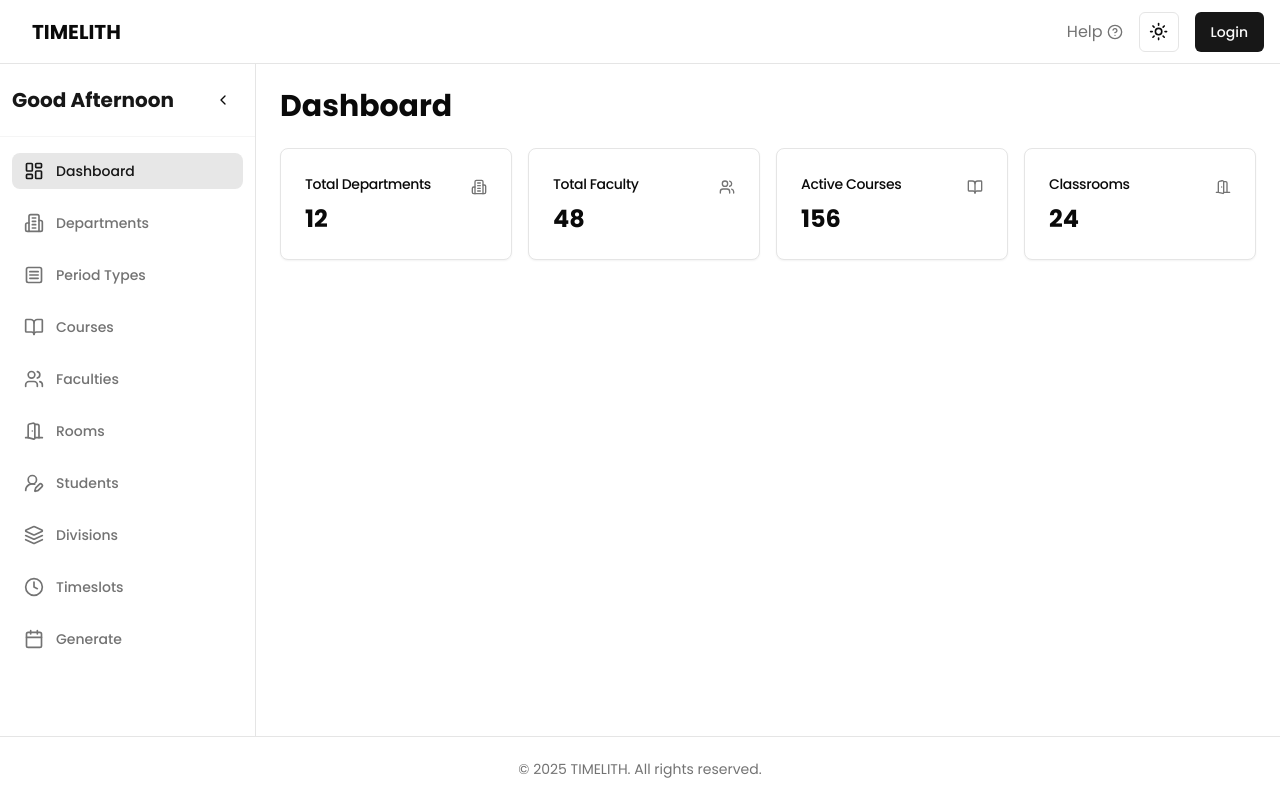
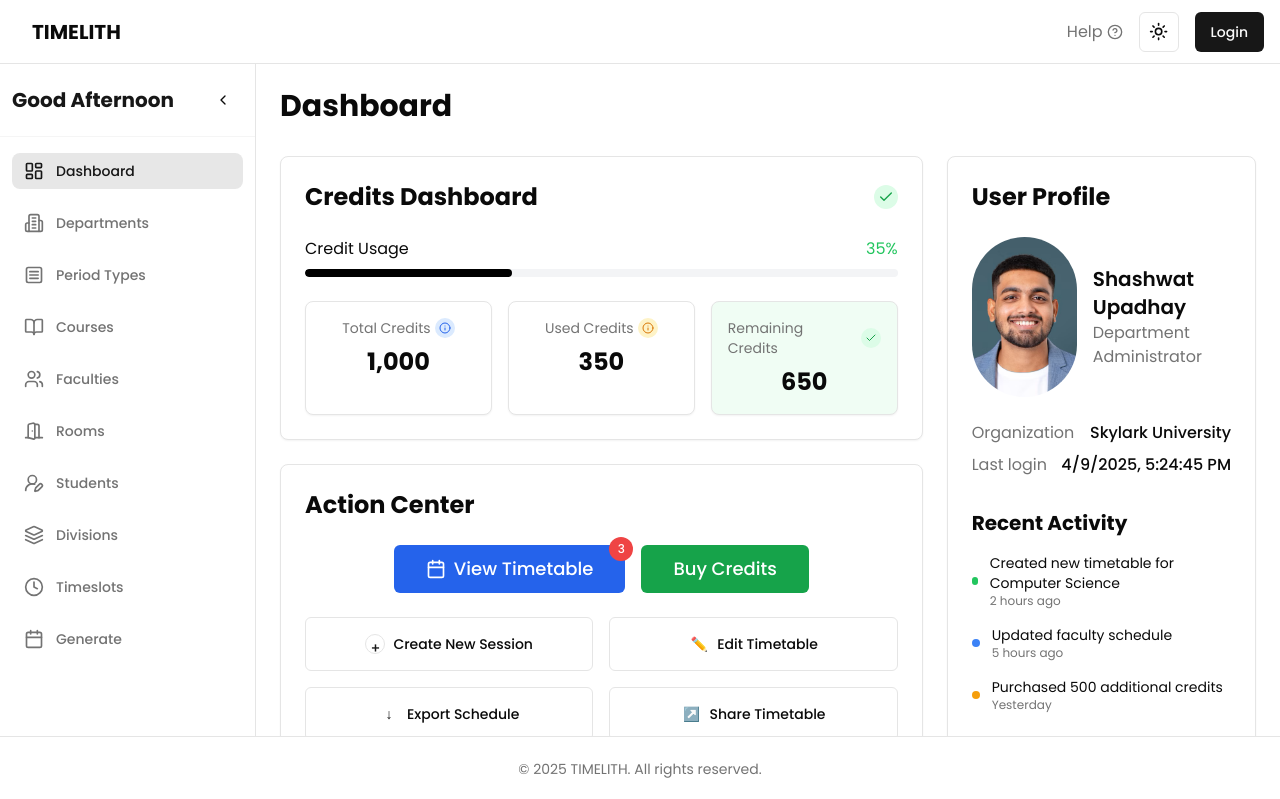
Before and after one commit to 404reese/timelith-v2-fe, a Next.js app: page /dashboard in a window 1280 px wide. Shown: the top 799 px of the page. Built offline with nearby package versions, Linux system fonts and the light colour scheme.

Commit message:
dashboard update

```diff
--- a/app/(routes)/dashboard/page.tsx
+++ b/app/(routes)/dashboard/page.tsx
@@ -1,10 +1,191 @@
 import { Card, CardContent, CardHeader, CardTitle } from "@/components/ui/card";
-import { Building2, Users, BookOpen, DoorOpen } from "lucide-react";
+import { Building2, Users, BookOpen, DoorOpen, Calendar, Check, Info } from "lucide-react";
+import Link from "next/link";
+import { Button } from "@/components/ui/button";
 
 export default function DashboardPage() {
   return (
+    <div className="space-y-8">
+      <h1 className="text-3xl font-bold">Dashboard</h1>
+
+      <div className="grid grid-cols-1 md:grid-cols-3 gap-6">
+        {/* Left Column (2/3 width on desktop) */}
+        <div className="md:col-span-2 space-y-6">
+          {/* Credits Dashboard Card */}
+          <Card className="p-6">
+            <div className="flex flex-col space-y-6">
+              <div className="flex items-center justify-between">
+                <h2 className="text-2xl font-bold">Credits Dashboard</h2>
+                <div className="h-6 w-6 rounded-full bg-green-100 flex items-center justify-center">
+                  <Check className="h-4 w-4 text-green-600" />
+                </div>
+              </div>
+
               <div className="space-y-6">
-      <h1 className="text-3xl font-bold">Dashboard</h1>
+                <div>
+                  <div className="flex justify-between mb-2">
+                    <span>Credit Usage</span>
+                    <span className="text-green-500">35%</span>
+                  </div>
+                  <div className="h-2 w-full bg-gray-100 rounded-full overflow-hidden">
+                    <div className="h-full bg-black rounded-full" style={{ width: "35%" }}></div>
+                  </div>
+                </div>
+
+                <div className="grid grid-cols-3 gap-4">
+                  <Card className="p-4">
+                    <div className="flex flex-col items-center">
+                      <div className="flex items-center justify-center mb-2">
+                        <span className="text-sm text-muted-foreground">Total Credits</span>
+                        <div className="ml-1 h-5 w-5 rounded-full bg-blue-100 flex items-center justify-center">
+                          <Info className="h-3 w-3 text-blue-600" />
+                        </div>
+                      </div>
+                      <span className="text-2xl font-bold">1,000</span>
+                    </div>
+                  </Card>
+
+                  <Card className="p-4">
+                    <div className="flex flex-col items-center">
+                      <div className="flex items-center justify-center mb-2">
+                        <span className="text-sm text-muted-foreground">Used Credits</span>
+                        <div className="ml-1 h-5 w-5 rounded-full bg-amber-100 flex items-center justify-center">
+                          <Info className="h-3 w-3 text-amber-600" />
+                        </div>
+                      </div>
+                      <span className="text-2xl font-bold">350</span>
+                    </div>
+                  </Card>
+
+                  <Card className="p-4 bg-green-50">
+                    <div className="flex flex-col items-center">
+                      <div className="flex items-center justify-center mb-2">
+                        <span className="text-sm text-muted-foreground">Remaining Credits</span>
+                        <div className="ml-1 h-5 w-5 rounded-full bg-green-100 flex items-center justify-center">
+                          <Check className="h-3 w-3 text-green-600" />
+                        </div>
+                      </div>
+                      <span className="text-2xl font-bold">650</span>
+                    </div>
+                  </Card>
+                </div>
+              </div>
+            </div>
+          </Card>
+
+          {/* Action Center */}
+          <Card className="p-6">
+            <div className="space-y-6">
+              <h2 className="text-2xl font-bold">Action Center</h2>
+
+              <div className="flex justify-center gap-4 mb-6">
+                <Button className="bg-blue-600 hover:bg-blue-700 text-white px-8 py-6 rounded-md relative">
+                  <Calendar className="h-5 w-5 mr-2" />
+                  <span className="text-lg">View Timetable</span>
+                  <div className="absolute -top-2 -right-2 h-6 w-6 rounded-full bg-red-500 flex items-center justify-center text-white text-xs">
+                    3
+                  </div>
+                </Button>
+                <Button className="bg-green-600 hover:bg-green-700 text-white px-8 py-6 rounded-md">
+                  <span className="text-lg">Buy Credits</span>
+                </Button>
+              </div>
+
+              <div className="grid grid-cols-1 sm:grid-cols-2 gap-4">
+                <Button variant="outline" className="p-4 h-auto flex items-center justify-center gap-2">
+                  <span className="h-5 w-5 rounded-full border flex items-center justify-center">
+                    <span className="h-3 w-3 text-primary">+</span>
+                  </span>
+                  <span>Create New Session</span>
+                </Button>
+
+                <Button variant="outline" className="p-4 h-auto flex items-center justify-center gap-2">
+                  <span className="h-5 w-5 text-primary">✏️</span>
+                  <span>Edit Timetable</span>
+                </Button>
+
+                <Button variant="outline" className="p-4 h-auto flex items-center justify-center gap-2">
+                  <span className="h-5 w-5 text-primary">↓</span>
+                  <span>Export Schedule</span>
+                </Button>
+
+                <Button variant="outline" className="p-4 h-auto flex items-center justify-center gap-2">
+                  <span className="h-5 w-5 text-primary">↗️</span>
+                  <span>Share Timetable</span>
+                </Button>
+              </div>
+            </div>
+          </Card>
+        </div>
+
+        {/* Right Column (1/3 width on desktop) - User Profile */}
+        <div className="md:row-span-1">
+          <Card className="p-6 h-full">
+            <div className="flex flex-col space-y-6 h-full">
+              <h2 className="text-2xl font-bold">User Profile</h2>
+
+              <div className="flex items-center gap-4">
+                <div className="h-40 w-40 rounded-full bg-yellow-200 overflow-hidden flex items-center justify-center">
+                  <img
+                    src="/man.png"
+                    alt="User"
+                    className="h-full w-full object-cover"
+                  />
+                </div>
+                <div>
+                  <h3 className="text-xl font-semibold">Shashwat Upadhay</h3>
+                  <p className="text-muted-foreground">Department Administrator</p>
+                </div>
+              </div>
+
+              <div className="space-y-2">
+                <div className="flex justify-between">
+                  <span className="text-muted-foreground">Organization</span>
+                  <span className="font-medium">Skylark University</span>
+                </div>
+                <div className="flex justify-between">
+                  <span className="text-muted-foreground">Last login</span>
+                  <span className="font-medium">{new Date().toLocaleString()}</span>
+                </div>
+              </div>
+
+              <div className="space-y-4">
+                <h3 className="text-xl font-bold mt-2">Recent Activity</h3>
+
+                <div className="space-y-4">
+                  <div className="flex items-center gap-3">
+                    <div className="h-2 w-2 rounded-full bg-green-500"></div>
+                    <div className="flex-grow">
+                      <p className="text-sm">Created new timetable for Computer Science</p>
+                      <p className="text-xs text-muted-foreground">2 hours ago</p>
+                    </div>
+                  </div>
+
+                  <div className="flex items-center gap-3">
+                    <div className="h-2 w-2 rounded-full bg-blue-500"></div>
+                    <div className="flex-grow">
+                      <p className="text-sm">Updated faculty schedule</p>
+                      <p className="text-xs text-muted-foreground">5 hours ago</p>
+                    </div>
+                  </div>
+
+                  <div className="flex items-center gap-3">
+                    <div className="h-2 w-2 rounded-full bg-amber-500"></div>
+                    <div className="flex-grow">
+                      <p className="text-sm">Purchased 500 additional credits</p>
+                      <p className="text-xs text-muted-foreground">Yesterday</p>
+                    </div>
+                  </div>
+                </div>
+              </div>
+            </div>
+          </Card>
+        </div>
+      </div>
+
+      {/* Organization Stats (Full Width) */}
+      <Card className="p-6">
+        <h2 className="text-2xl font-bold mb-4">Your Organization Stats</h2>
         <div className="grid gap-4 md:grid-cols-2 lg:grid-cols-4">
           <Card>
             <CardHeader className="flex flex-row items-center justify-between pb-2">
@@ -51,6 +232,7 @@ export default function DashboardPage() {
             </CardContent>
           </Card>
         </div>
+      </Card>
     </div>
   );
 }
```
Also changed, not shown: public/man.png (added). Lines whose indentation alone changed are shown as unchanged.
